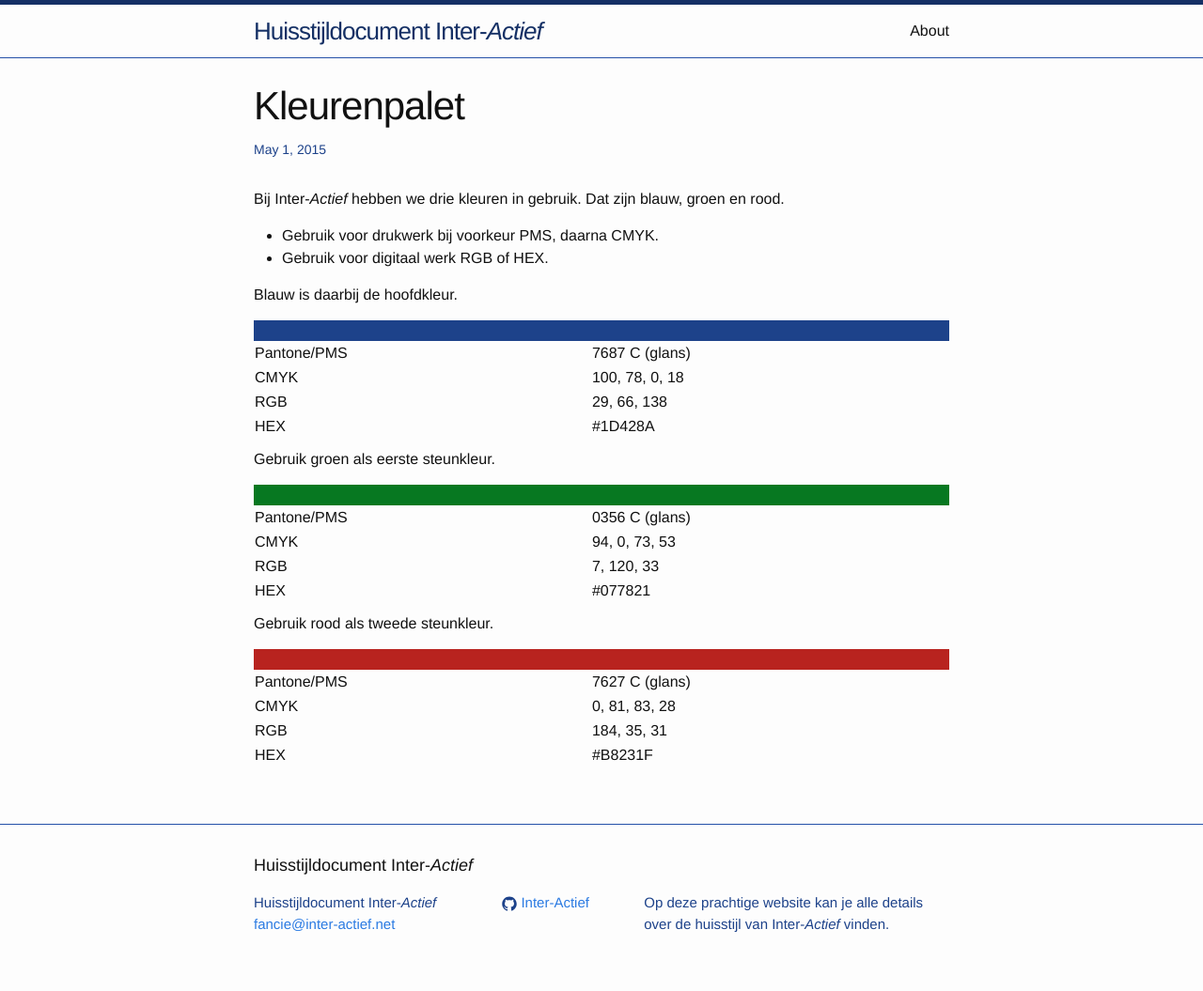
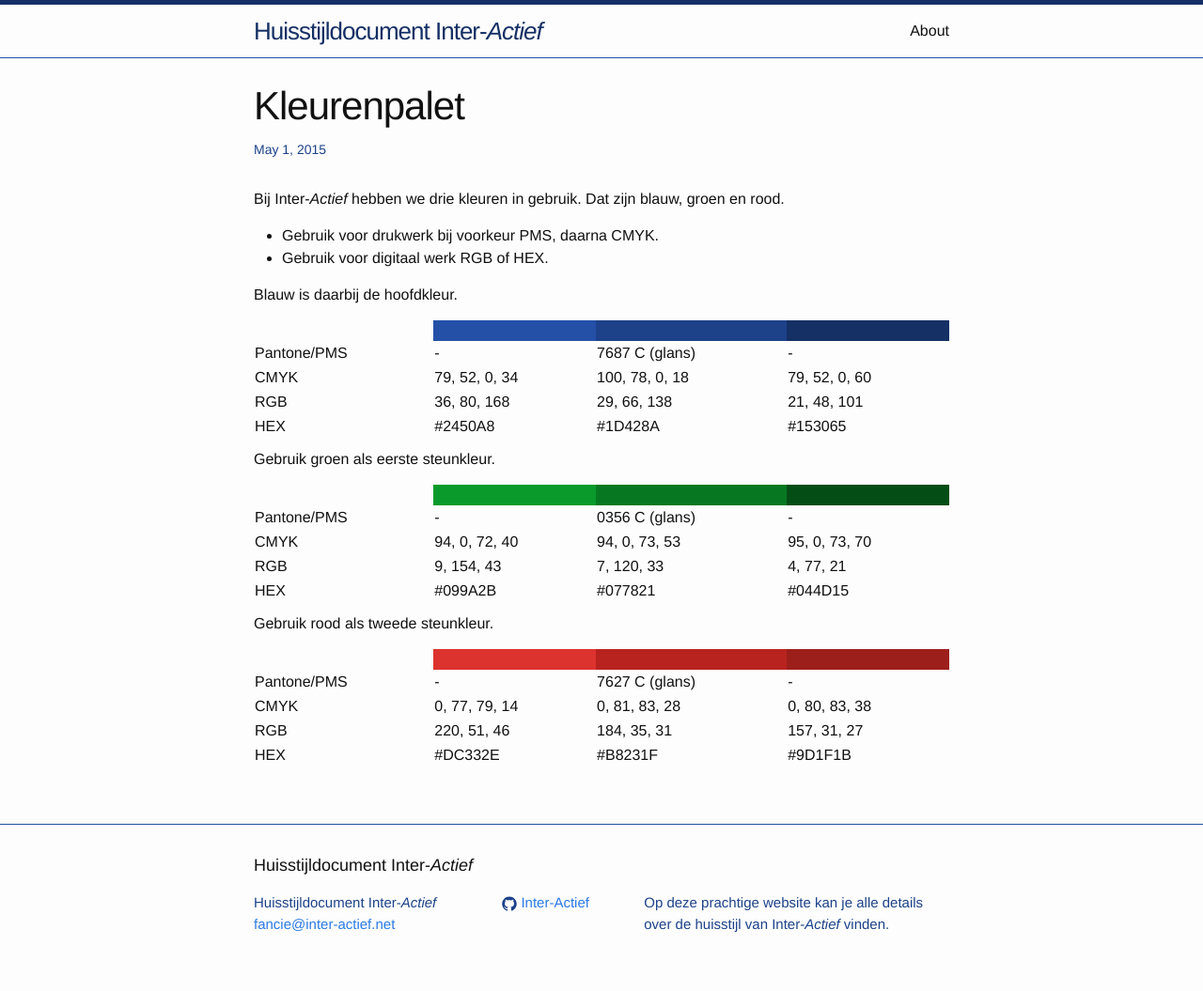
Before and after one commit to Inter-Actief/fancie-huisstijldocument, a Jekyll site: the page built from _posts/2015-05-01-kleurenpalet.markdown, in a window 1280 px wide. Shown: the whole page at 94% size. Built offline with Jekyll 4.4.1, drawn with Linux system fonts in a browser that asks for light colours.

Commit message:
Updated color scheme to include lighter and darker tints

```diff
--- a/_posts/2015-05-01-kleurenpalet.markdown
+++ b/_posts/2015-05-01-kleurenpalet.markdown
@@ -24,20 +24,22 @@
 Blauw is daarbij de hoofdkleur.
 <table>
   <tr>
+    <th></th>
+    <th style="background-color: #2450A8; height:   20px"></th>
     <th style="background-color: #1D428A; height: 20px"></th>
-    <th style="background-color: #1D428A; height: 20px"></th>
+    <th style="background-color: #153065; height: 20px"></th>
   </tr>
   <tr>
-    <td>Pantone/PMS</td><td>7687 C (glans)</td>
+    <td>Pantone/PMS</td><td>-</td><td>7687 C (glans)</td><td>-</td>
   </tr>
   <tr>
-    <td>CMYK</td><td>100, 78, 0, 18</td>
+    <td>CMYK</td><td>79, 52, 0, 34</td><td>100, 78, 0, 18</td><td>79, 52, 0, 60</td>
   </tr>
   <tr>
-    <td>RGB</td><td>29, 66, 138</td>
+    <td>RGB</td><td>36, 80, 168</td><td>29, 66, 138</td><td>21, 48, 101</td>
   </tr>
   <tr>
-    <td>HEX</td><td>#1D428A</td>
+    <td>HEX</td><td>#2450A8</td><td>#1D428A</td><td>#153065</td>
   </tr>
 </table>
 
@@ -45,39 +47,43 @@
 Gebruik groen als eerste steunkleur.
 <table>
   <tr>
+    <th></th>
+    <th style="background-color: #099A2B; height:20px"></th>
     <th style="background-color: #077821; height: 20px"></th>
-    <th style="background-color: #077821; height: 20px"></th>
+    <th style="background-color: #044D15; height: 20px"></th>
   </tr>
   <tr>
-    <td>Pantone/PMS</td><td>0356 C (glans)</td>
+    <td>Pantone/PMS</td><td>-</td><td>0356 C (glans)</td><td>-</td>
   </tr>
   <tr>
-    <td>CMYK</td><td>94, 0, 73, 53</td>
+    <td>CMYK</td><td>94, 0, 72, 40</td><td>94, 0, 73, 53</td><td>95, 0, 73, 70</td>
   </tr>
   <tr>
-    <td>RGB</td><td>7, 120, 33</td>
+    <td>RGB</td><td>9, 154, 43</td><td>7, 120, 33</td><td>4, 77, 21</td>
   </tr>
   <tr>
-    <td>HEX</td><td>#077821</td>
+    <td>HEX</td><td>#099A2B</td><td>#077821</td><td>#044D15</td>
   </tr>
 </table>
 
 Gebruik rood als tweede steunkleur.
 <table>
   <tr>
+    <th></th>
+    <th style="background-color: #DC332E; height: 20px"></th>
     <th style="background-color: #B8231F; height: 20px"></th>
-    <th style="background-color: #B8231F; height: 20px"></th>
+    <th style="background-color: #9D1F1B; height: 20px"></th>
   </tr>
   <tr>
-    <td>Pantone/PMS</td><td>7627 C (glans)</td>
+    <td>Pantone/PMS</td><td>-</td><td>7627 C (glans)</td><td>-</td>
   </tr>
   <tr>
-    <td>CMYK</td><td>0, 81, 83, 28</td>
+    <td>CMYK</td><td>0, 77, 79, 14</td><td>0, 81, 83, 28</td><td>0, 80, 83, 38</td>
   </tr>
   <tr>
-    <td>RGB</td><td>184, 35, 31</td>
+    <td>RGB</td><td>220, 51, 46</td><td>184, 35, 31</td><td>157, 31, 27</td>
   </tr>
   <tr>
-    <td>HEX</td><td>#B8231F</td>
+    <td>HEX</td><td>#DC332E</td><td>#B8231F</td><td>#9D1F1B</td>
   </tr>
 </table>
```
